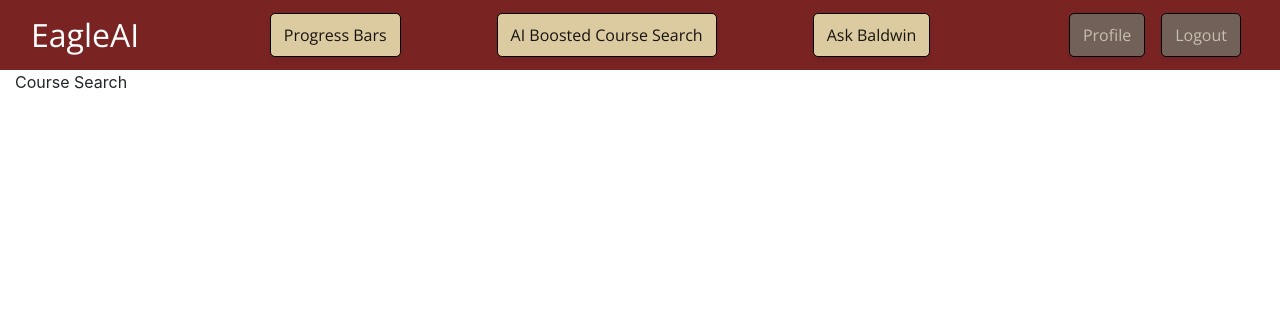
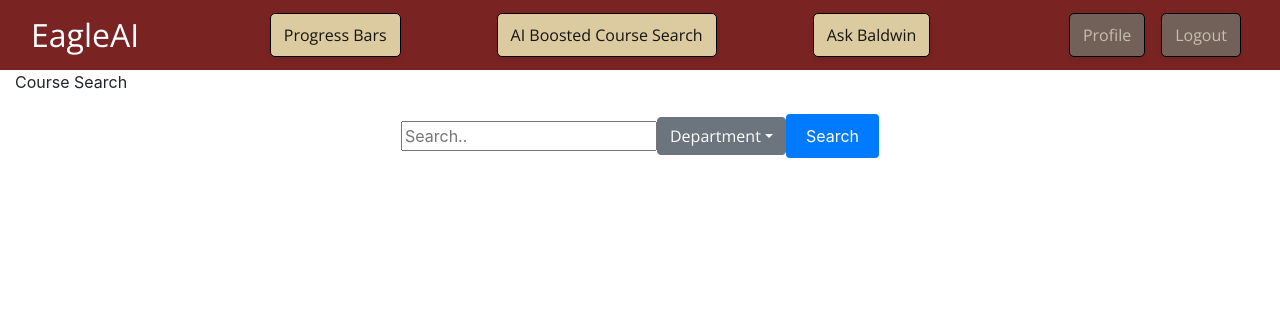
Before and after one commit to normanjwright/eagleai, a Flask app: page /coursesearch in a window 1280 px wide. Shown: the top 330 px of the page. Run offline with Flask 3, Linux system fonts and the light colour scheme.

Commit message:
added search bar - no functionality yet

```diff
--- a/static/css/mystyle.css
+++ b/static/css/mystyle.css
@@ -218,3 +218,33 @@
     border-style: inset;
     border-width: 9px;
 }
+
+.aisearchbar {
+  display: flex;
+  justify-content: center;
+  align-items: center;
+  margin-top: 20px;
+}
+
+#searchInput {
+  padding: 10px;
+  font-size: 16px;
+  width: 200px;
+  border: 1px solid #ccc;
+  border-radius: 4px;
+  margin-right: 10px;
+}
+
+button {
+  padding: 10px 20px;
+  font-size: 16px;
+  border: none;
+  border-radius: 4px;
+  background-color: #007BFF;
+  color: white;
+  cursor: pointer;
+}
+
+button:hover {
+  background-color: #0056b3;
+}
--- a/templates/coursesearch.html
+++ b/templates/coursesearch.html
@@ -3,6 +3,17 @@
 {% block content %}
     <div class="container-fluid" style="background-color: 8a100b;">Course Search</div>
     <!-- We need to setup the form here-->
+
+    <div class="aisearchbar">
+        <input type="text" placeholder="Search..">
+        <button  class="btn btn-secondary dropdown-toggle" type="button" data-bs-toggle="dropdown" aria-expanded="false">Department</button>
+        <ul class="dropdown-menu" aria-labelledby="dropdownMenuButton">
+            <li><a class="dropdown-item" href="#">CSCI</a></li>
+            <li><a class="dropdown-item" href="#">MATH</a></li>
+            <li><a class="dropdown-item" href="#">MFIN</a></li>
+        </ul>
+        <button class="button" onclick="performSearch()">Search</button>
+      </div>
 
     <div class="container-fluid">
         <div class="row mt-3">
```
Also changed, not shown: static/css/index.css (+35 -0 lines).
